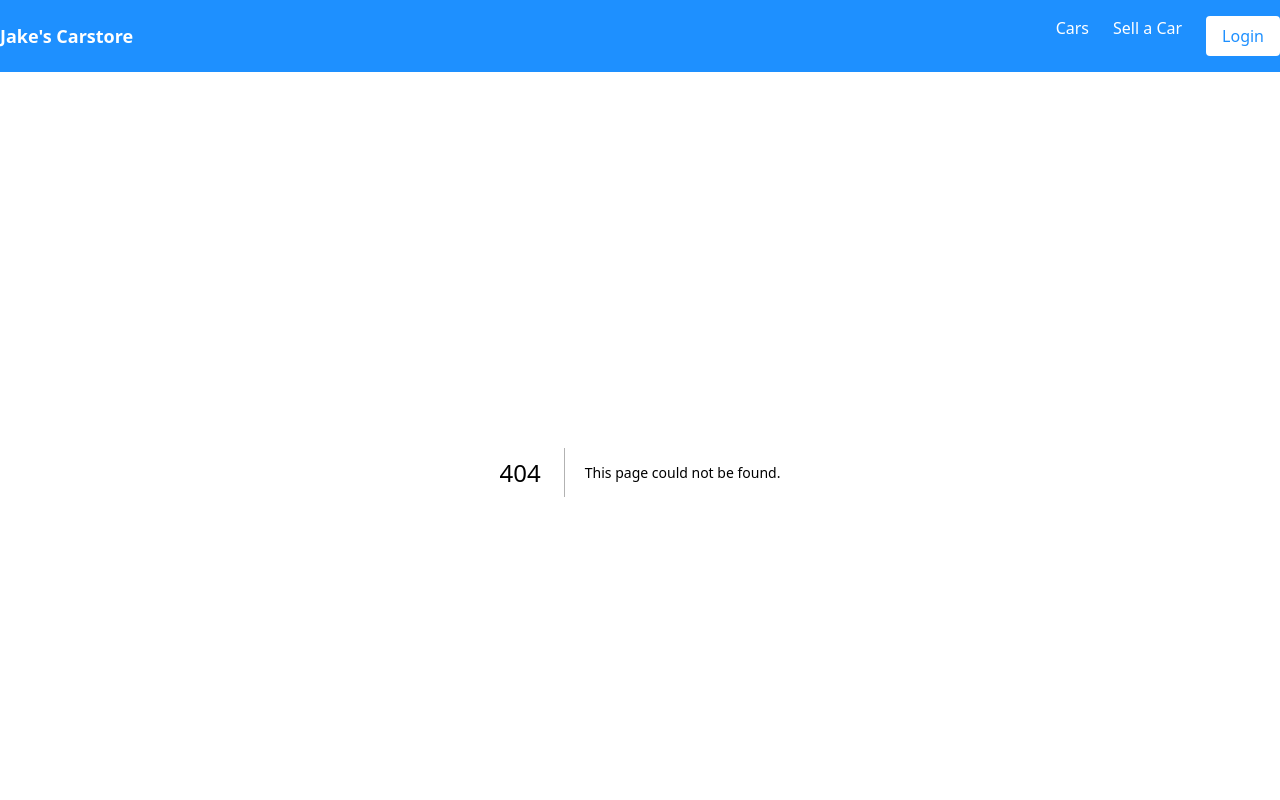
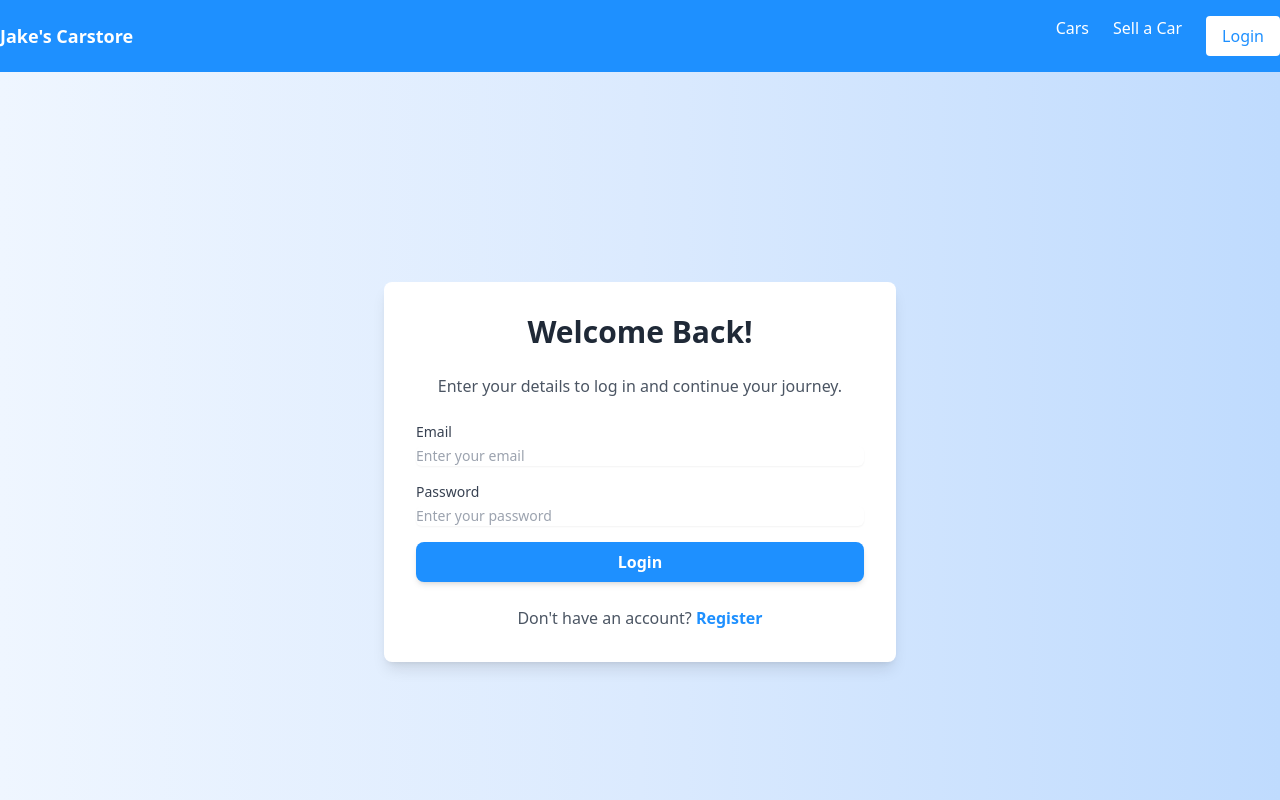
Before and after one commit to JacobSamas/Jakes-carstore, a Next.js app in the folder frontend/: page /login in a window 1280 px wide. Before the commit this address had no page. Shown: the top 800 px of the page. Built offline with nearby package versions, Linux system fonts and the light colour scheme.

Commit message:
feat: added login and register page

```diff
--- /dev/null
+++ b/frontend/src/app/login/page.js
@@ -0,0 +1,95 @@
+'use client';
+
+import React, { useState } from 'react';
+import { useRouter } from 'next/navigation';
+import { toast } from 'react-toastify';
+
+export default function LoginPage() {
+  const [formData, setFormData] = useState({ email: '', password: '' });
+  const router = useRouter();
+
+  const handleChange = (e) => {
+    const { name, value } = e.target;
+    setFormData({ ...formData, [name]: value });
+  };
+
+  const handleSubmit = async (e) => {
+    e.preventDefault();
+    try {
+      const response = await fetch('http://localhost:5001/api/auth/login', {
+        method: 'POST',
+        headers: { 'Content-Type': 'application/json' },
+        body: JSON.stringify(formData),
+      });
+
+      if (response.ok) {
+        const data = await response.json();
+        localStorage.setItem('jwtToken', data.token);
+        toast.success('Logged in successfully!');
+        router.push('/');
+      } else {
+        const error = await response.json();
+        toast.error(error.message || 'Login failed. Please try again.');
+      }
+    } catch (err) {
+      toast.error('An error occurred. Please try again later.');
+    }
+  };
+
+  return (
+    <section className="py-20 bg-gradient-to-r from-blue-50 via-blue-100 to-blue-200 min-h-screen flex items-center">
+      <div className="container mx-auto px-4">
+        <div className="max-w-lg mx-auto bg-white p-8 rounded-lg shadow-lg">
+          <h2 className="text-3xl font-bold text-gray-800 mb-6 text-center">Welcome Back!</h2>
+          <p className="text-gray-600 text-center mb-6">
+            Enter your details to log in and continue your journey.
+          </p>
+          <form onSubmit={handleSubmit}>
+            <div className="mb-4">
+              <label htmlFor="email" className="block text-sm font-medium text-gray-700">
+                Email
+              </label>
+              <input
+                type="email"
+                id="email"
+                name="email"
+                value={formData.email}
+                onChange={handleChange}
+                className="mt-1 block w-full rounded-md border-gray-300 shadow-sm focus:border-primary focus:ring-primary sm:text-sm"
+                placeholder="Enter your email"
+                required
+              />
+            </div>
+            <div className="mb-4">
+              <label htmlFor="password" className="block text-sm font-medium text-gray-700">
+                Password
+              </label>
+              <input
+                type="password"
+                id="password"
+                name="password"
+                value={formData.password}
+                onChange={handleChange}
+                className="mt-1 block w-full rounded-md border-gray-300 shadow-sm focus:border-primary focus:ring-primary sm:text-sm"
+                placeholder="Enter your password"
+                required
+              />
+            </div>
+            <button
+              type="submit"
+              className="w-full px-4 py-2 bg-primary text-white rounded-lg hover:bg-opacity-90 transition font-semibold shadow-md"
+            >
+              Login
+            </button>
+          </form>
+          <p className="text-center mt-6 text-gray-600">
+            Don&apos;t have an account?{' '}
+            <a href="/register" className="text-primary hover:underline font-semibold">
+              Register
+            </a>
+          </p>
+        </div>
+      </div>
+    </section>
+  );
+}
--- /dev/null
+++ b/frontend/src/app/register/page.js
@@ -0,0 +1,103 @@
+'use client';
+
+import React, { useState } from 'react';
+import { useRouter } from 'next/navigation';
+import { toast } from 'react-toastify';
+
+export default function RegisterPage() {
+  const [formData, setFormData] = useState({ name: '', email: '', password: '' });
+  const router = useRouter();
+
+  const handleChange = (e) => {
+    const { name, value } = e.target;
+    setFormData({ ...formData, [name]: value });
+  };
+
+  const handleSubmit = async (e) => {
+    e.preventDefault();
+    try {
+      const response = await fetch('http://localhost:5001/api/auth/register', {
+        method: 'POST',
+        headers: { 'Content-Type': 'application/json' },
+        body: JSON.stringify(formData),
+      });
+
+      if (response.ok) {
+        toast.success('Registered successfully! Please log in.');
+        router.push('/login');
+      } else {
+        const error = await response.json();
+        toast.error(error.message || 'Registration failed. Please try again.');
+      }
+    } catch (err) {
+      toast.error('An error occurred. Please try again later.');
+    }
+  };
+
+  return (
+    <section className="py-20 bg-gray-50">
+      <div className="container mx-auto px-4">
+        <h2 className="text-3xl font-bold text-gray-800 mb-6 text-center">Register</h2>
+        <form
+          onSubmit={handleSubmit}
+          className="max-w-md mx-auto bg-white p-6 rounded-lg shadow-lg"
+        >
+          <div className="mb-4">
+            <label htmlFor="name" className="block text-sm font-medium text-gray-700">
+              Name
+            </label>
+            <input
+              type="text"
+              id="name"
+              name="name"
+              value={formData.name}
+              onChange={handleChange}
+              className="mt-1 block w-full rounded-md border-gray-300 shadow-sm focus:border-primary focus:ring-primary sm:text-sm"
+              required
+            />
+          </div>
+          <div className="mb-4">
+            <label htmlFor="email" className="block text-sm font-medium text-gray-700">
+              Email
+            </label>
+            <input
+              type="email"
+              id="email"
+              name="email"
+              value={formData.email}
+              onChange={handleChange}
+              className="mt-1 block w-full rounded-md border-gray-300 shadow-sm focus:border-primary focus:ring-primary sm:text-sm"
+              required
+            />
+          </div>
+          <div className="mb-4">
+            <label htmlFor="password" className="block text-sm font-medium text-gray-700">
+              Password
+            </label>
+            <input
+              type="password"
+              id="password"
+              name="password"
+              value={formData.password}
+              onChange={handleChange}
+              className="mt-1 block w-full rounded-md border-gray-300 shadow-sm focus:border-primary focus:ring-primary sm:text-sm"
+              required
+            />
+          </div>
+          <button
+            type="submit"
+            className="w-full px-4 py-2 bg-primary text-white rounded hover:bg-opacity-90 transition"
+          >
+            Register
+          </button>
+        </form>
+        <p className="text-center mt-4">
+          Already have an account?{' '}
+          <a href="/login" className="text-primary hover:underline">
+            Login
+          </a>
+        </p>
+      </div>
+    </section>
+  );
+}
--- a/frontend/src/components/Header.js
+++ b/frontend/src/components/Header.js
@@ -1,6 +1,6 @@
 "use client";
 
-import React, { useState } from "react";
+import React, { useState, useEffect } from "react";
 import Link from "next/link";
 import { motion } from "framer-motion";
 import { toast, ToastContainer } from "react-toastify";
@@ -13,14 +13,28 @@ export default function Header() {
   const [isOpen, setIsOpen] = useState(false);
   const [isAuthenticated, setIsAuthenticated] = useState(false);
 
+  useEffect(() => {
+    const token = localStorage.getItem("jwtToken");
+    if (token) {
+      setIsAuthenticated(true);
+    }
+  }, []);
+
   const handleLoginLogout = () => {
     if (isAuthenticated) {
-      localStorage.removeItem("jwtToken");
-      setIsAuthenticated(false);
-      toast.success("Logged out successfully!");
+      const confirmLogout = window.confirm(
+        "Are you sure you want to log out?"
+      );
+      if (confirmLogout) {
+        localStorage.removeItem("jwtToken");
+        setIsAuthenticated(false);
+        toast.success("Logged out successfully!");
+      }
     } else {
       toast.info("Redirecting to login...");
-      // Redirect to login page logic
+      setTimeout(() => {
+        window.location.href = "/login";
+      }, 1000);
     }
   };
 
```
